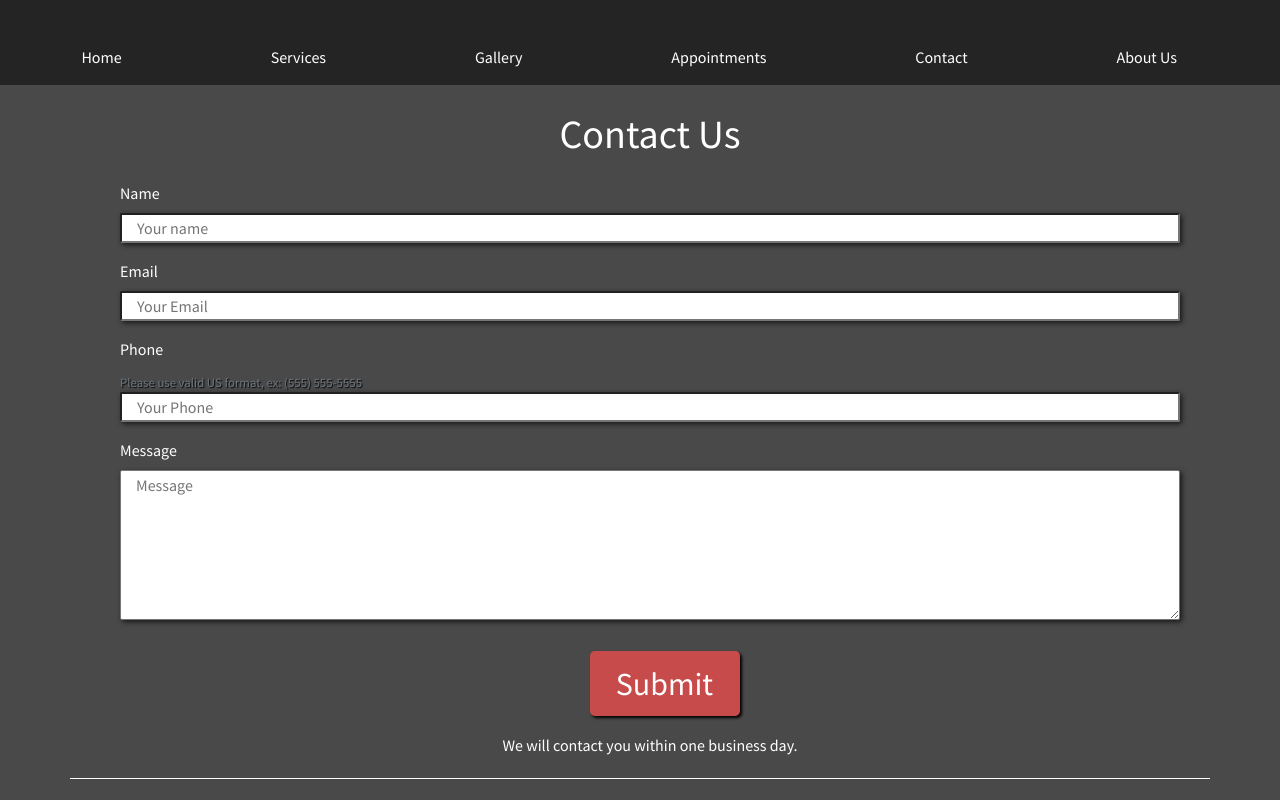
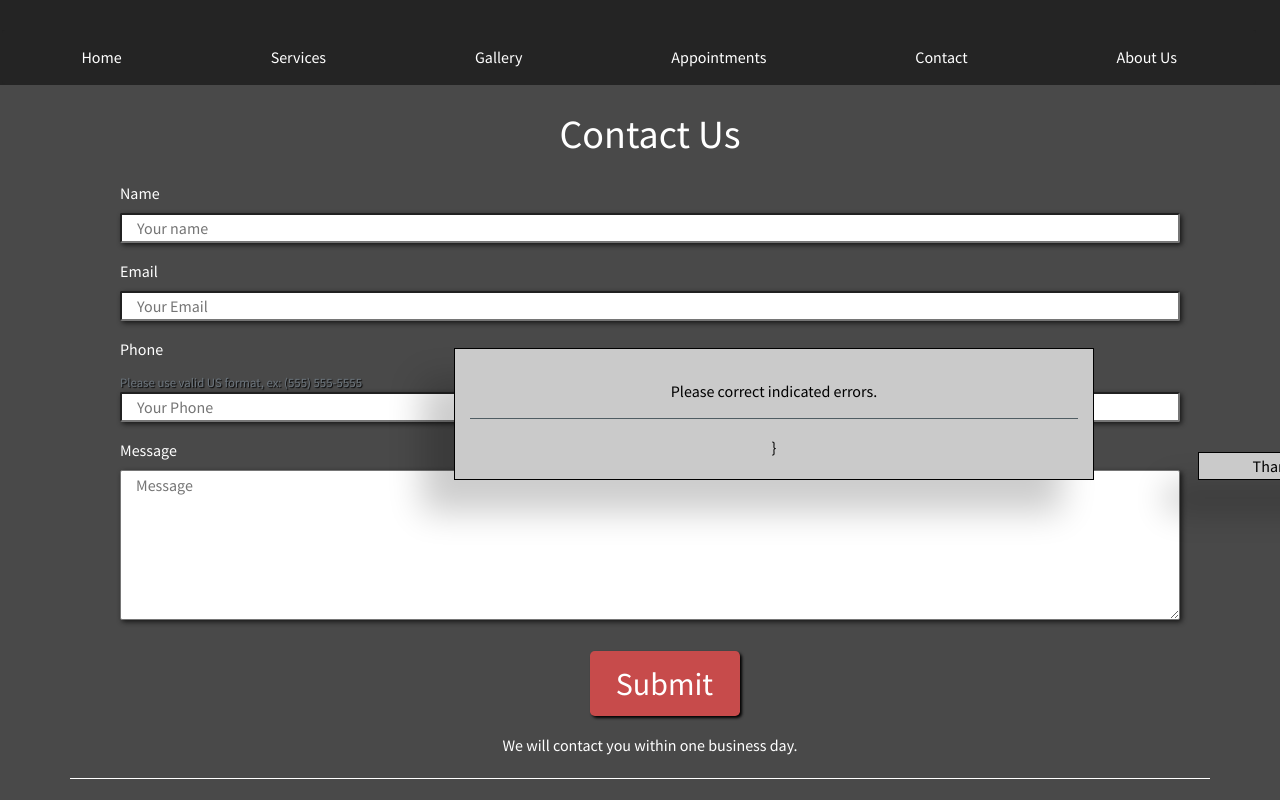
Before and after one commit to mlnemenzo/the-works, a React (Create React App) app: page /contact in a window 1280 px wide. Shown: the top 800 px of the page. Built offline with nearby package versions, Linux system fonts and the light colour scheme.

Commit message:
building error modal

```diff
--- a/src/components/appointment.js
+++ b/src/components/appointment.js
@@ -308,8 +308,6 @@ class Appointment extends Component {
                     <div className = "col-12 text-center">
                         <Link className = "disclaimer-link col-12 text-center" to = "/disclaimer">guarantees & disclaimer</Link>
                     </div>
-                    {/* <button className = "modalButton toggle-button col-4 offset-4 text-center" id = "centered-toggle-button" onClick = { e => {this.showModal(e)}}> {" "}
-                    Thanks! Your appointment has been scheduled!{" "}</button> */}
                     <ApptComplete onClose = { this.showModal } show={ this.state.show }/>
             </form>
             </div>
--- a/src/components/contact.js
+++ b/src/components/contact.js
@@ -2,6 +2,7 @@ import React, { Component } from 'react';
 import { Link } from 'react-router-dom';
 import axios from 'axios';
 import ContactModal from './contactModal';
+import ErrorModal from './errorModal';
 
 const emailRegex = /^(([^<>()\[\]\\.,;:\s@"]+(\.[^<>()\[\]\\.,;:\s@"]+)*)|(".+"))@((\[[0-9]{1,3}\.[0-9]{1,3}\.[0-9]{1,3}\.[0-9]{1,3}\])|(([a-zA-Z\-0-9]+\.)+[a-zA-Z]{2,}))$/;
 const phoneRegex = /^(\([0-9]{3}\) |[0-9]{3}-)[0-9]{3}-[0-9]{4}$/;
@@ -123,6 +124,7 @@ class Contact extends Component {
                     <div className = "form-submit text-center">
                         <button className = "btn btn-lg pro" type="submit" id = "contact-submit" value="Submit">Submit</button>
                         <ContactModal show = {this.state.show} onClose = {this.showModal}/>
+                        <ErrorModal/>
                     </div>
                     <h6 className = "contact-message text-center">We will contact you within one business day. </h6>
                 </form>
--- /dev/null
+++ b/src/components/errorModal.js
@@ -0,0 +1,24 @@
+import React, { Component } from 'react'
+
+class ErrorModal extends Component {
+
+    onClose = e => {
+        this.props.onCLose && this.props.onCLose(e);
+    };
+
+    render() {
+        return(
+            <div className="errorBody-overlay">
+                <div className="modalButton col-6 offset-3 text-centered">
+                    <p className="content col-12 text-center">Please correct indicated errors.</p>
+                    <div className="action">
+                         <button className = "modalButton toggle-button col-4 offset-4 text-center" id = "centered-toggle-button" onClick = { e => {this.showModal(e)}}> {" "}
+                         Thanks! Your appointment has been scheduled!{" "}</button>}
+                    </div>
+                </div>
+            </div>
+        )
+    }
+}
+
+export default ErrorModal;
```
